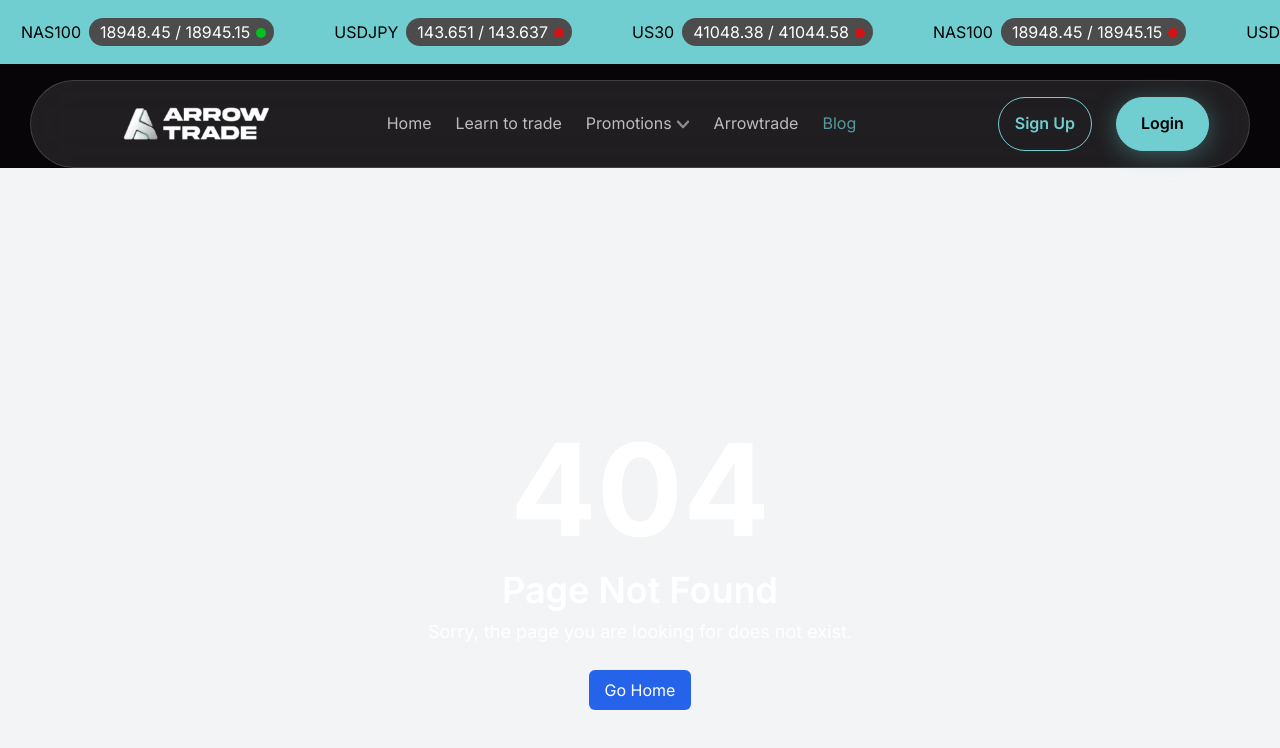
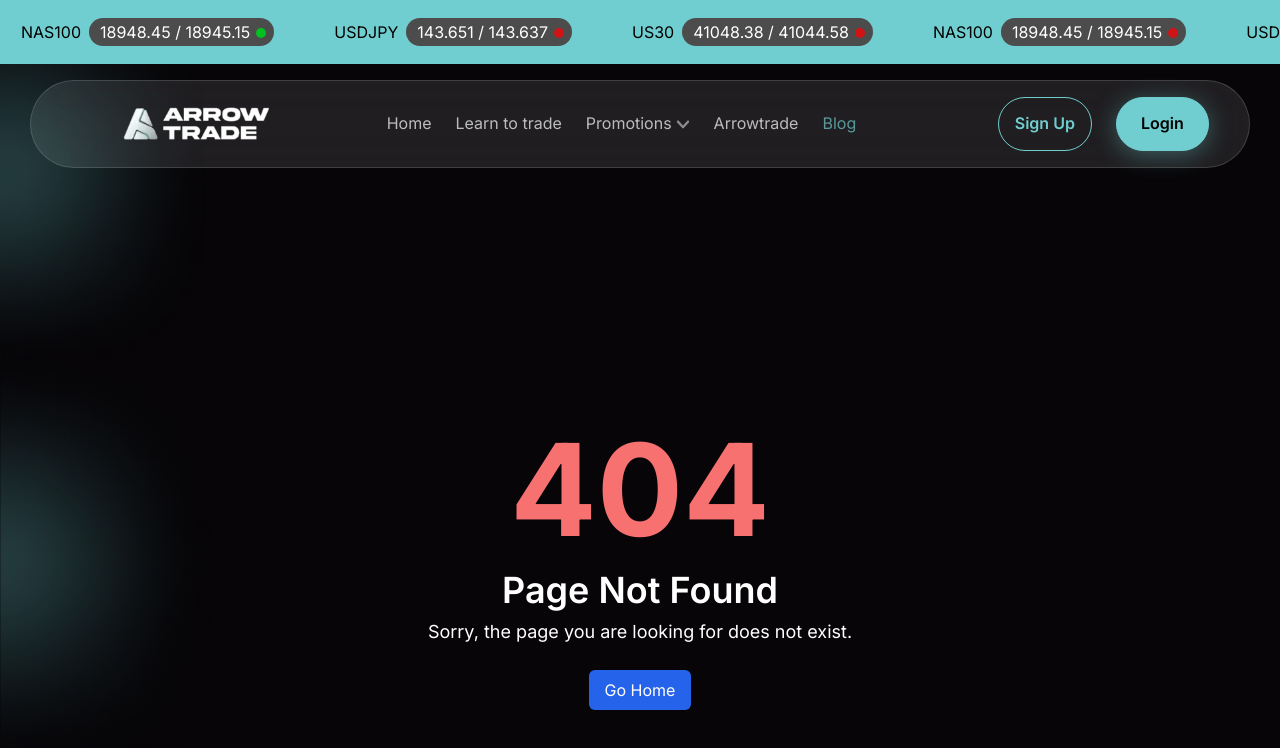
Before and after one commit to Akash-535/test-three, a Next.js app: page /blogs/1 in a window 1280 px wide. Shown: the top 748 px of the page. Built offline with nearby package versions, Linux system fonts and the light colour scheme.

Commit message:
side layer added

```diff
--- a/src/components/blog-details/Hero.tsx
+++ b/src/components/blog-details/Hero.tsx
@@ -9,13 +9,13 @@ import TopBar from "../common/TopBar";
 import MarketInsights from "./MarketInsights";
 import LatestArtical from "../blog/LatestArtical";
 import CustomButton from "../common/CustomButton";
-import NProgress from "nprogress";
+import nProgress from "nprogress";
 
 const Hero = () => {
   const { slug } = useParams();
-  NProgress.start();
+  nProgress.start();
   setTimeout(() => {
-    NProgress.done();
+    nProgress.done();
   }, 400);
   const blogArray = ARTICLES_CARD_LIST.filter(
     (obj) =>
@@ -27,9 +27,23 @@ const Hero = () => {
   const newBlogs: any = blogArray.length ? blogArray[0] : null;
 
   return (
-    <div>
+    <div className="relative">
       <TopBar />
       <Navbar />
+      <Image
+        width={237.32}
+        height={237.32}
+        className="absolute left-0 top-16"
+        src="/assets/images/hero-top-layer.webp"
+        alt="hero layer"
+      />
+      <Image
+        width={237.32}
+        height={237.32}
+        className="absolute left-0 top-1/3 rotate-180"
+        src="/assets/images/skyblue-layer.webp"
+        alt="hero layer"
+      />
       {newBlogs ? (
         <div>
           <div className="max-w-[1440px] mx-auto relative px-5">
@@ -70,8 +84,8 @@ const Hero = () => {
           <Footer />
         </div>
       ) : (
-        <div className="flex flex-col items-center justify-center h-screen bg-gray-100">
-          <h1 className="text-9xl font-bold text-white">404</h1>
+        <div className="flex flex-col items-center justify-center h-screen">
+          <h1 className="text-9xl font-bold text-red-400">404</h1>
           <h2 className="text-4xl font-semibold text-white mt-4">
             Page Not Found
           </h2>
--- a/src/components/blog/Articles.tsx
+++ b/src/components/blog/Articles.tsx
@@ -16,6 +16,13 @@ const Articles = () => {
         height={237.32}
         className="absolute left-0 top-16"
         src="/assets/images/hero-top-layer.webp"
+        alt="hero layer"
+      />
+      <Image
+        width={237.32}
+        height={237.32}
+        className="absolute right-0 top-1/4"
+        src="/assets/images/skyblue-layer.webp"
         alt="hero layer"
       />
       <div className="px-4">
--- a/src/components/blog/BlogCards.tsx
+++ b/src/components/blog/BlogCards.tsx
@@ -1,6 +1,6 @@
 "use client";
 import React, { useState, useEffect } from "react";
-import NProgress from "nprogress";
+import nProgress from "nprogress";
 import "nprogress/nprogress.css";
 import CustomButton from "../common/CustomButton";
 import { useSearchParams } from "next/navigation";
@@ -28,10 +28,10 @@ const BlogCards = () => {
   const handleShowMore = () => {
     const nextPage = open < ARTICLES_CARD_LIST.length ? open / 3 + 1 : 2;
     setOpen(nextPage * 3);
-    NProgress.start();
+    nProgress.start();
     window.history.pushState(null, "", `blogs?page=${nextPage}`);
     setTimeout(() => {
-      NProgress.done();
+      nProgress.done();
     }, 400);
   };
 
```
Also changed, not shown: public/assets/images/skyblue-layer.webp (added).
